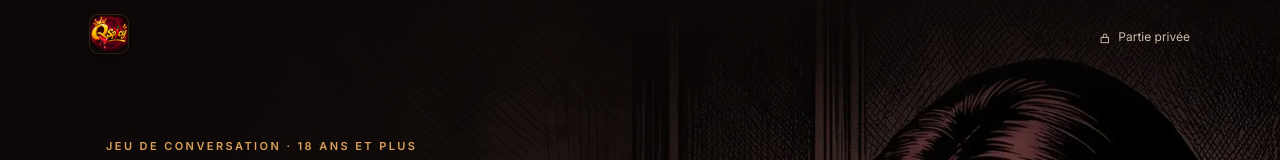
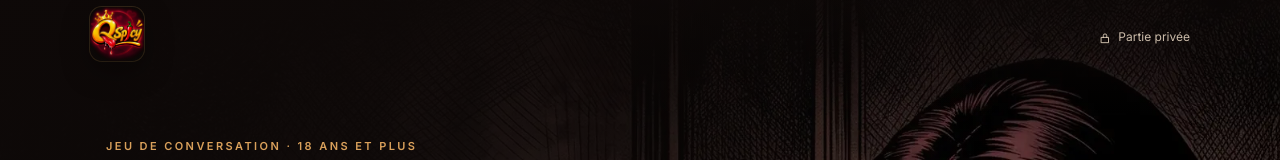
Before and after one commit to dodjust229/--deux-, a React (Vite) app: page / in a window 1280 px wide. Shown: the top 160 px of the page. Built offline with nearby package versions, Linux system fonts and the light colour scheme; no server answers.

Commit message:
Polish QSPICY homepage brand placement

```diff
--- a/src/App.tsx
+++ b/src/App.tsx
@@ -534,7 +534,7 @@ export default function App() {
       ) && (
         <header className={`topbar${!identity && stage === "home" ? " topbar--over" : ""}`}>
           <button className="topbar__brand" type="button" onClick={() => { if (!identity) { setEntry(null); setError(""); } }}>
-            <Wordmark size={38} />
+            <Wordmark size={!identity && stage === "home" ? 54 : 38} />
           </button>
           <div className="topbar__right">
             <span className="topbar__private">
```
